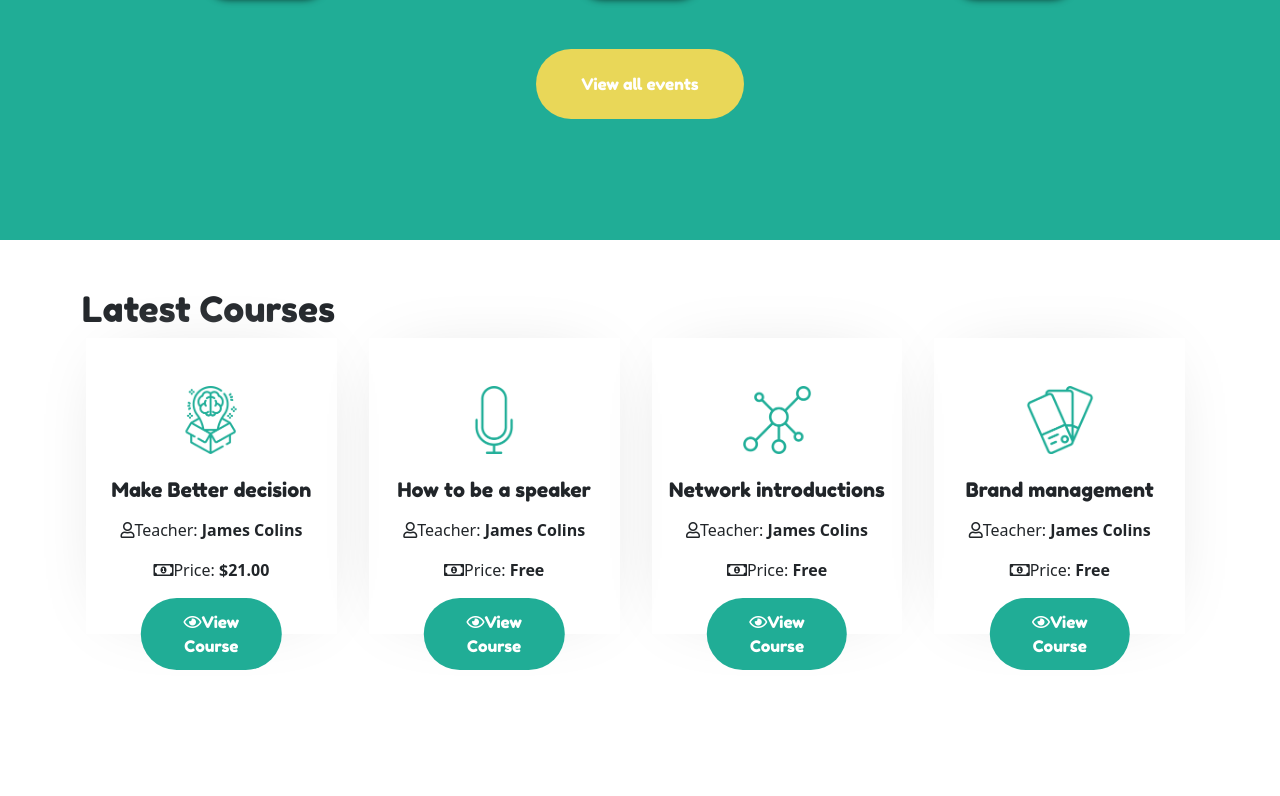
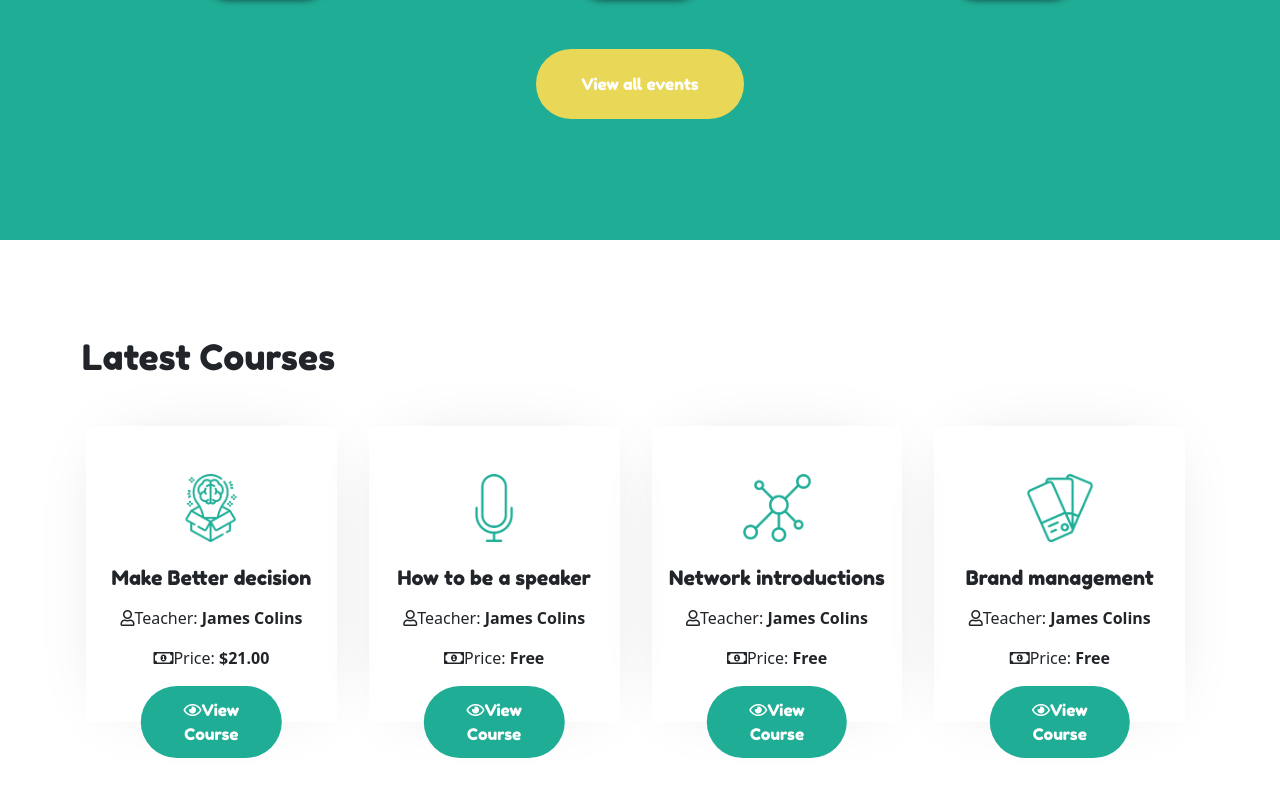
Before and after one commit to Giorgio-24/proj-html-vuejs, a Vue app: page / in a window 1280 px wide. Shown: the part 3187-3983 px from the top of the page. Before the commit the page ends 3917 px from the top, so only its background shows below. Built offline with nearby package versions, Linux system fonts and the light colour scheme.

Commit message:
courses-component-done

```diff
--- a/src/App.vue
+++ b/src/App.vue
@@ -25,7 +25,7 @@
           <Events />
         </div>
       </section>
-      <section class="container my-5">
+      <section class="container py-5">
         <Courses class="row" />
         <CoursesDetails class="row" />
       </section>
--- a/src/components/Courses.vue
+++ b/src/components/Courses.vue
@@ -1,7 +1,10 @@
 <template>
   <div>
-    <h2 class="font-35">Latest Courses</h2>
+    <h2 class="col-12 font-35 my-5">Latest Courses</h2>
+    <div class="col-12">
+      <div class="row">
         <CoursesCard
+          class="col-3"
           v-for="(course, index) in courses"
           :key="index"
           :icon="course.icon"
@@ -11,6 +14,8 @@
           :buttonText="course.buttonText"
           :buttonColor="course.buttonColor"
         />
+      </div>
+    </div>
   </div>
 </template>
 
```
Lines whose indentation alone changed are shown as unchanged.
